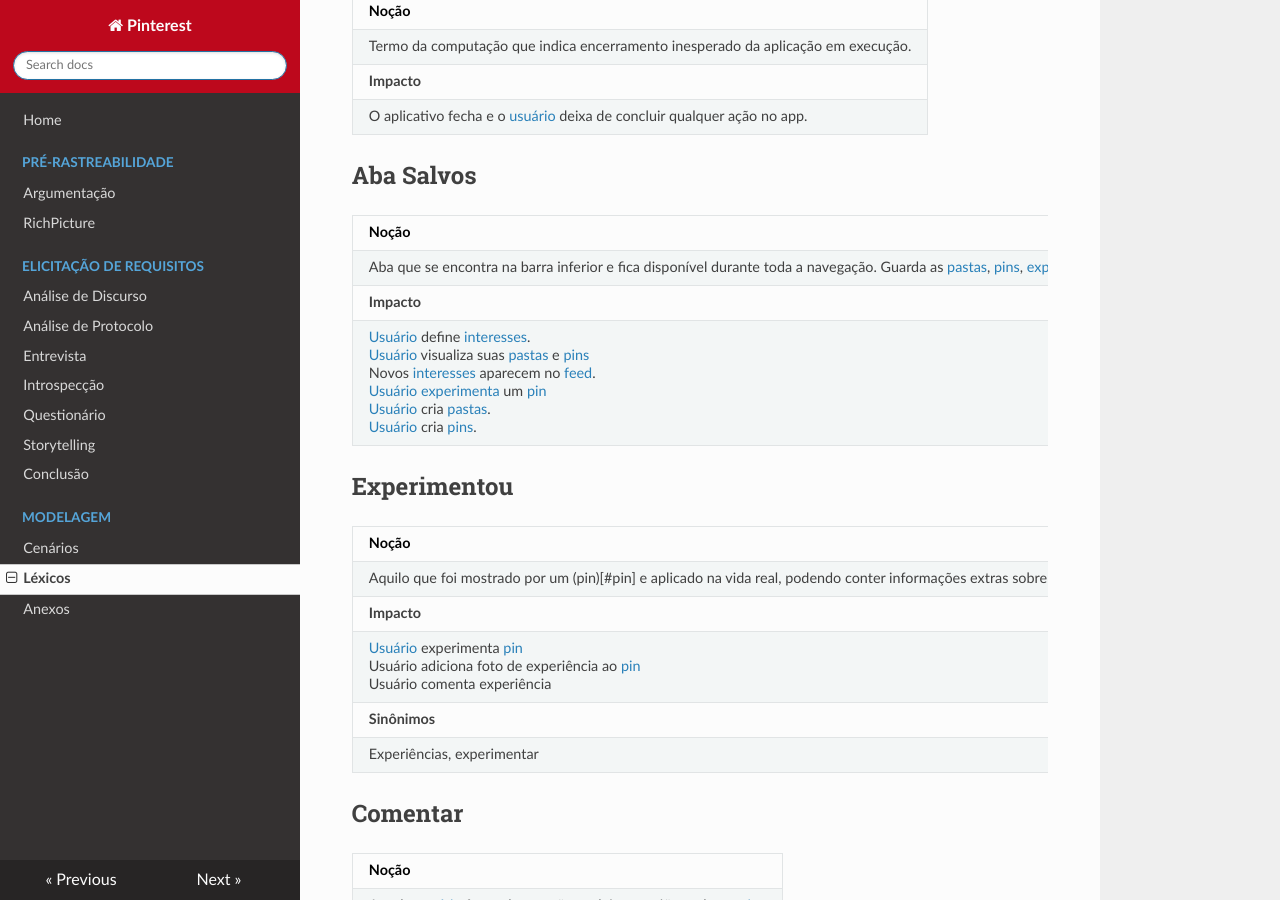
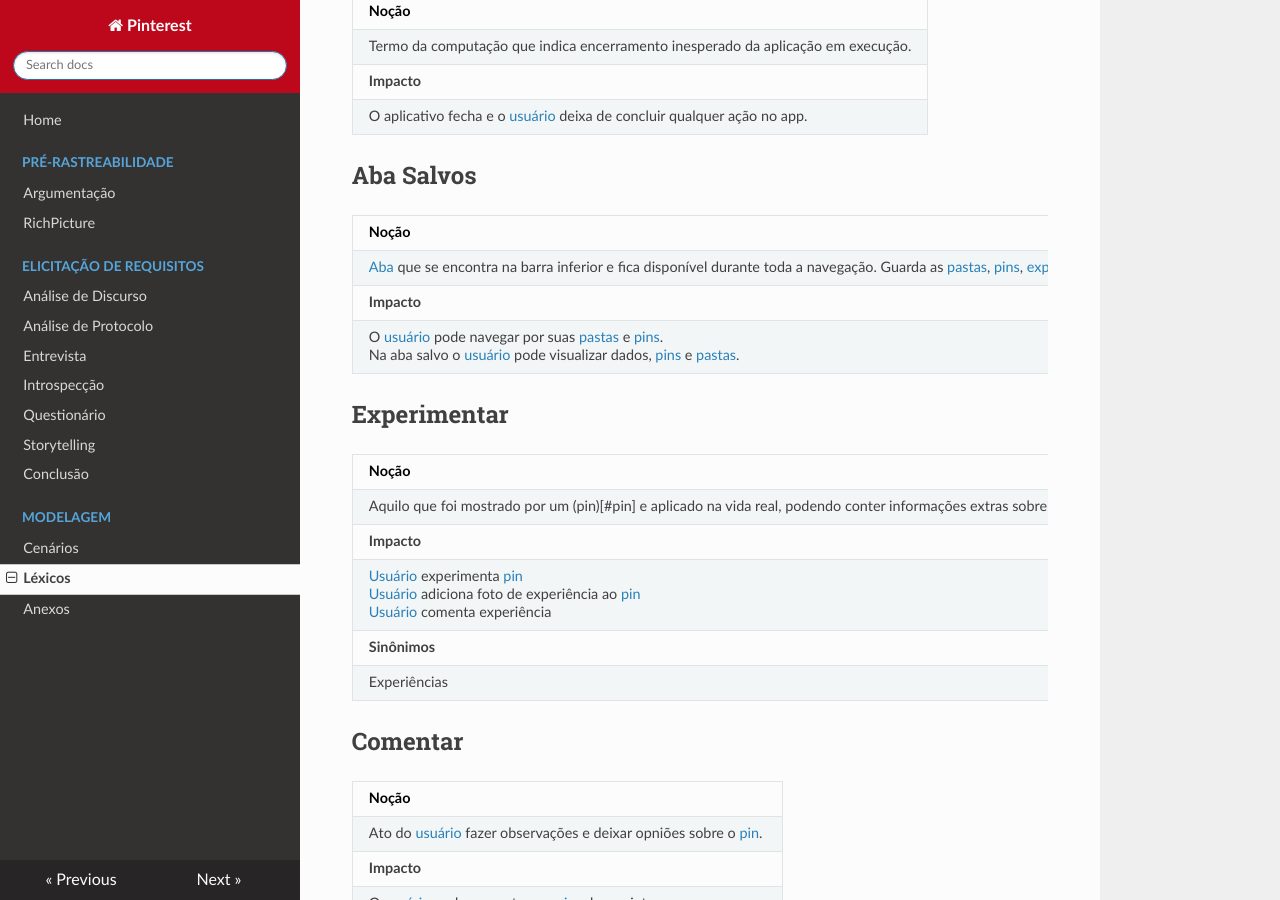
Before and after one commit to joberthrogers18/2018.2-Requisitos-Pinterest, an MkDocs documentation site: the page built from docs/lexicos.md, in a window 1280 px wide and 900 px high, scrolled down 6523 px. Built offline with MkDocs 1.6.1, drawn with Linux system fonts in a browser that asks for light colours; nearby versions of some CDN libraries; old or Windows-style settings are respelled for this version of MkDocs; some of the changed text lies outside the part shown.

```diff
--- a/docs/lexicos.md
+++ b/docs/lexicos.md
@@ -144,7 +144,7 @@
 |--|
 | Utilizador do [Pinterest](#pinterest).|
 |**Impacto** |
-| [Pinterest](#pinterest) fornece todos os seus serviços e ferramentas ao usuário. <br> O usuário pode [compartilhar](#compartilhar), [pinar](#pinar), [comentar](#comentar) nos [pins](#pin). <br> O usuário pode [seguir](#seguir) outros usuários, definir seus [interesses](#interesse) e [explorar](#explorar) no [Pinterest](#pinterest).  |
+| [Pinterest](#pinterest) fornece todos os seus serviços e ferramentas ao usuário. <br> O usuário pode [compartilhar](#compartilhar), [pinar](#pinar), [comentar](#comentar) nos [pins](#pin). <br> O [usuário](#usuario) pode [seguir](#seguir) outros usuários, definir seus [interesses](#interesse) e [explorar](#explorar) no [Pinterest](#pinterest).  |
 |**Sinônimos**|
 |Usuários|
 
@@ -160,9 +160,9 @@
 
 |**Noção**|
 |--|
-| Ter acesso a uma conta previamente cadastrada usando os dados do [usuario](#usuario). |
+| Ter acesso a uma [conta](#perfil) previamente cadastrada usando os dados do [usuario](#usuario). |
 |**Impacto** |
-| Logando com a conta, o usuário pode definir seus [interesses](#interesse), vizualizar [pins](#pin), além de poder desfrutar de outras funcionalidades no [Pinterest](#pinterest). |
+| Logando com a [conta](#perfil), o [usuário](#usuario) pode definir seus [interesses](#interesse), vizualizar [pins](#pin), além de poder desfrutar de outras funcionalidades no [Pinterest](#pinterest). |
 |**Sinônimos**|
 | autenticar, autenticado |
 
@@ -206,25 +206,25 @@
 ## Aba Salvos
 |**Noção**|
 |--|
-| Aba que se encontra na barra inferior e fica disponível durante toda a navegação. Guarda as [pastas](#pasta), [pins](#pin), [experiências](#experimentou) e [interesses](#interesse) do [usuário](#usuario), além de dados do [perfil](#perfil). |
+| [Aba](#aba) que se encontra na barra inferior e fica disponível durante toda a navegação. Guarda as [pastas](#pasta), [pins](#pin), [experiências](#experimentar) e [interesses](#interesse) do [usuário](#usuario), além de dados do [perfil](#perfil). |
 |**Impacto** |
-| [Usuário](#usuario) define [interesses](#interesse). <br> [Usuário](#usuario) visualiza suas [pastas](#pasta) e [pins](#pin) <br> Novos [interesses](#interesse) aparecem no [feed](#feed). <br> [Usuário](#usuario) [experimenta](#experimentou) um [pin](#pin) <br>  [Usuário](#usuario) cria [pastas](#pasta). <br> [Usuário](#usuario) cria [pins](#pin). |
+| O [usuário](#usuario) pode navegar por suas [pastas](#pasta) e [pins](#pin). <br> Na aba salvo o [usuário](#usuario) pode visualizar dados, [pins](#pin) e [pastas](#pasta). |
 
-## Experimentou
+## Experimentar
 |**Noção**|
 |--|
 | Aquilo que foi mostrado por um (pin)[#pin] e aplicado na vida real, podendo conter informações extras sobre essa experiência. |
 |**Impacto** |
-| [Usuário](#usuario) experimenta [pin](#pin) <br> Usuário adiciona foto de experiência ao [pin](#pin) <br> Usuário comenta experiência <br>   |
+| [Usuário](#usuario) experimenta [pin](#pin) <br> [Usuário](#usuario) adiciona foto de experiência ao [pin](#pin) <br> [Usuário](#usuario) comenta experiência <br>   |
 |**Sinônimos** |
-| Experiências, experimentar  |
+| Experiências |
 
 ## Comentar
 |**Noção**|
 |--|
 | Ato do [usuário](#usuario) fazer observações e deixar opniões sobre o [pin](#pin).|
 |**Impacto**|
-|O [usuário](#usuario) pode comentar em [pins](#pin) de seu interesse. <br> O [usuário](#usuario) tem a opção de comentar em [pins](#pins) que não concorda. <br> Qualquer [usuário](#usuario) que acesse o [pin](#pin) pode ver seus comentários. |
+|O [usuário](#usuario) pode comentar em [pins](#pin) de seu interesse. <br> O [usuário](#usuario) tem a opção de comentar em [pins](#pin) que não concorda. <br> Qualquer [usuário](#usuario) que acesse o [pin](#pin) pode ver seus comentários. |
 | **Sinônimos**|
 |Comentário, Comentários|
 
@@ -241,7 +241,7 @@
 |--|
 | Ato de copiar o link do caminho do [pin](#pin) no [Pinterest](#pinterest). |
 |**Impacto**|
-| O [usuaŕio](#usuario) pode copiar a imagem para enviar para outros [usuários](#usuário) em outras rede sociais. <br> O [usuário](#usuario) pode copiar a [imagem](#pin) e poder usar em outros lugares.  |
+| O [usuaŕio](#usuario) pode copiar a imagem para enviar para outros [usuários](#usuario) em outras rede sociais. <br> O [usuário](#usuario) pode copiar a [imagem](#pin) e poder usar em outros lugares.  |
 
 ## Colaborar
 |**Noção**|
```
